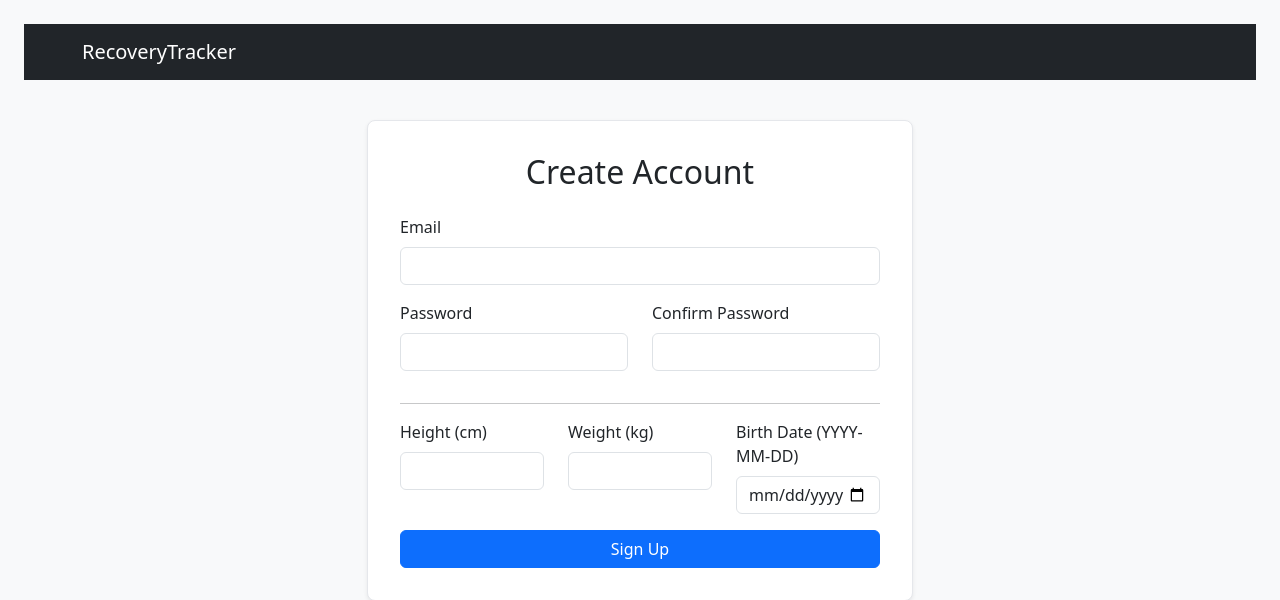
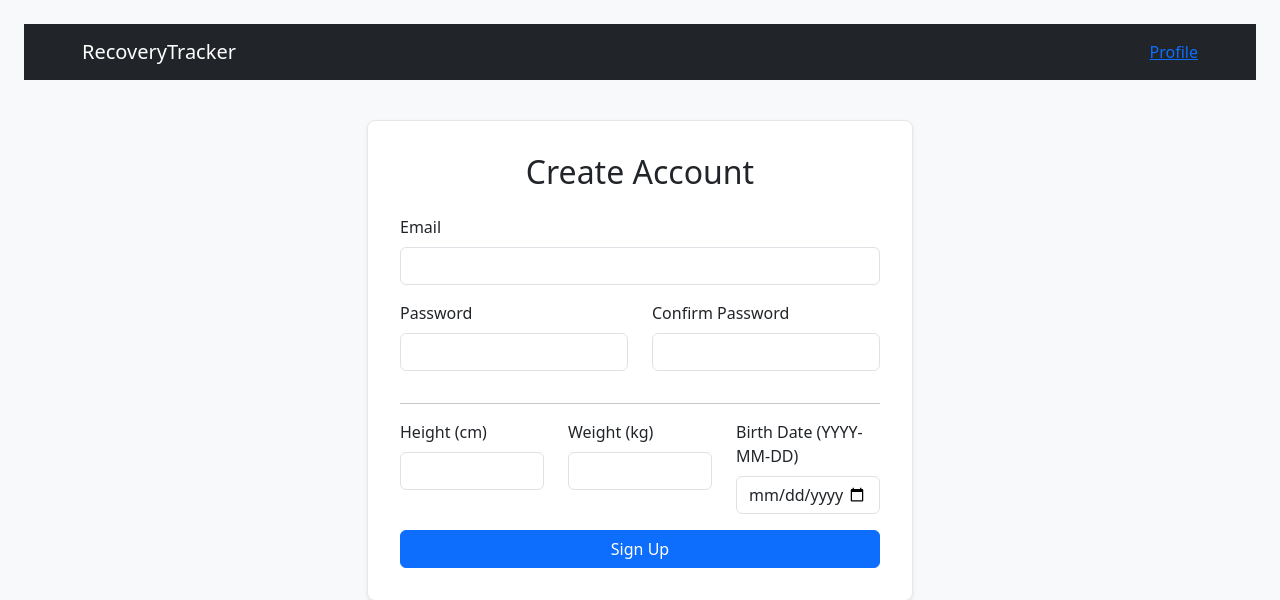
Before and after one commit to Coding-8122/GroupProject25-26, a Flask app: page /auth/register in a window 1280 px wide. Shown: the top 600 px of the page. Run offline with Flask 3, Linux system fonts and the light colour scheme.

Commit message:
refactor: add profile link to navigation bar

```diff
--- a/app/templates/base.html
+++ b/app/templates/base.html
@@ -11,6 +11,7 @@
     <nav class="navbar navbar-expand-lg navbar-dark bg-dark mb-4">
         <div class="container">
             <a class="navbar-brand" href="{{ url_for('main.dashboard') }}">RecoveryTracker</a>
+            <a href="{{ url_for('user.profile') }}">Profile</a>
         </div>
     </nav>
     <div class="container">
```
